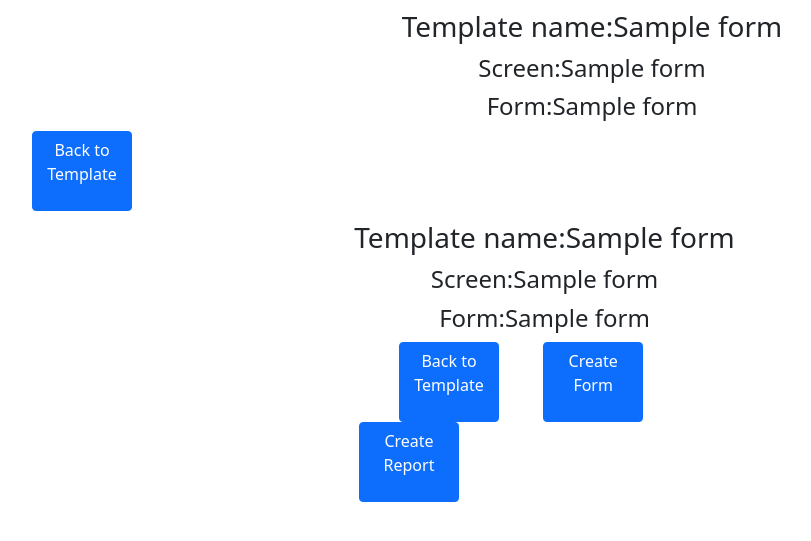
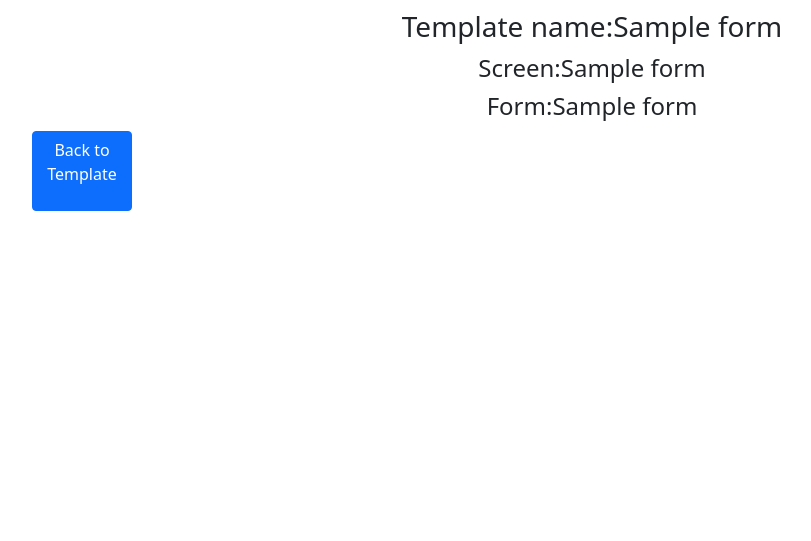
Before and after one commit to progalaxyelabs/rewriter, a CodeIgniter 4 app: the page made by app/Views/home_form.php in a window 1280 px wide. Shown: the part 56-597 px from the top of the page, without its empty margins (48-859 px from the left). Run offline with PHP 8.4 and a stand-in for CodeIgniter, Linux system fonts and the light colour scheme; the template is opened without the code that fills it: most values are stand-ins (such as "Sample title", 1, 10 or a date in 2020); some libraries are stand-ins or nearby versions.

Commit message:
in Home controller, removed unused home_index method. updated view file name for index method, cleaned up home_index view file

```diff
--- a/app/Controllers/Home.php
+++ b/app/Controllers/Home.php
@@ -6,15 +6,11 @@ class Home extends BaseController
 {
 	public function index()
 	{
-		return view('templates');
+		return view('home_index');
 	}
 	public function create_form()
 	{
 		return view('home_create_form');
-	}
-	public function home_index()
-	{
-		return view('home_index');
 	}
 	public function all_templates()
 	{
--- a/app/Views/home_index.php
+++ b/app/Views/home_index.php
@@ -1,38 +1,5 @@
 <?= $this->extend('templates') ?>
 
 <?= $this->section('content') ?>
-<div class="container">
-    <div class="row">
-        <div class="col-md-5 offset-md-3">
-            <?= $this->renderSection('content') ?>
-
-            <a id="home-anchor" role="button" onclick="create()" class="btn btn-primary" data-bs-toggle="modal" data-bs-target="#ModalForNewScreen">Create Form</a>
-
-            <a id="home-anchor" class="btn btn-primary">Create Report</a>
-
-            <div class="modal fade" id="ModalForNewScreen" tabindex="-1" aria-labelledby="exampleModalLabel" aria-hidden="true">
-                    <div class="modal-dialog">
-                        <div class="modal-content">
-                            <div class="modal-header">
-                                <h5 class="modal-title" id="exampleModalLabel">Form Name:</h5>
-                                <button type="button" class="btn-close" data-bs-dismiss="modal" aria-label="Close"></button>
-                            </div>
-                            <form method="post" action="/home/new_form_submit">
-                                <div class="modal-body">
-                                    <label for="modal">Name:</label>
-                                    <input class="form-control" id="formNameInput" type="text" name="form_name">
-                                    <input type="hidden" name="screen_id" value="<?= $form->screen_id ?>" >
-                                </div>
-                                <div class="modal-footer">
-                                    <button id="submit" type="submit" class="btn btn-primary">Submit</button>
-                                    <button type="button" class="btn btn-secondary" data-bs-dismiss="modal">Cancel</button>
-                                </div>
-                            </form>
-                        </div>
-                    </div>
-                </div>
-        </div>
-    </div>
-</div>
 
 <?= $this->endSection() ?>
```
